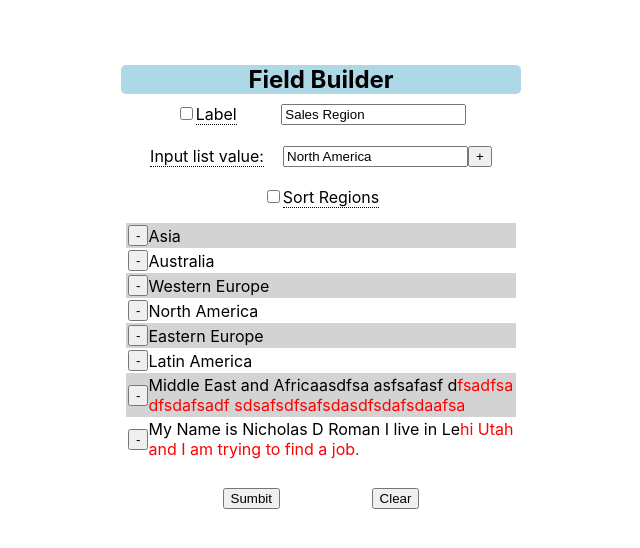
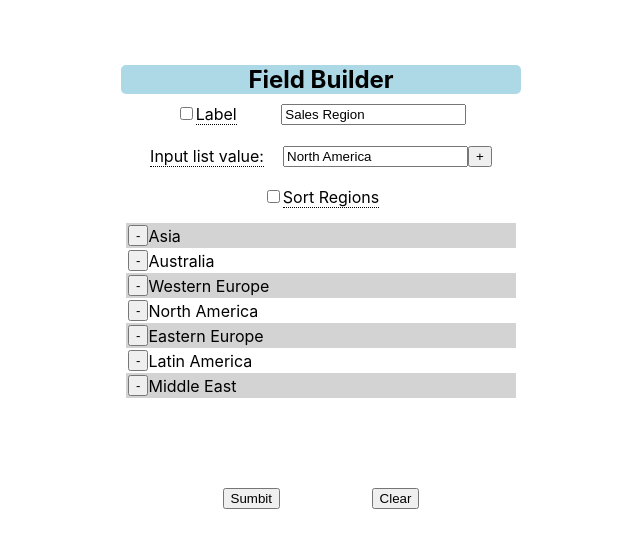
Before and after one commit to sonofdust/QuickBase, a React (Create React App) app: page / in a window 1280 px wide. Shown: the top 548 px of the page, without its empty margins (344-984 px from the left). Built offline with nearby package versions, Linux system fonts and the light colour scheme.

Commit message:
Added pointer to remove buttons

```diff
--- a/src/App.js
+++ b/src/App.js
@@ -15,8 +15,7 @@ const FieldService = {
         "North America",
         "Eastern Europe",
         "Latin America",
-        "Middle East and Africaasdfsa asfsafasf dfsadfsadfsdafsadf sdsafsdfsafsdasdfsdafsdaafsa",
-        "My Name is Nicholas D Roman I live in Lehi Utah and I am trying to find a job."
+        "Middle East",
       ],
       displayAlpha: false,
       default: "North America"
--- a/src/components/selectionlist/selectionlist.css
+++ b/src/components/selectionlist/selectionlist.css
@@ -1,3 +1,6 @@
+.btn {
+  cursor: pointer;
+}
 option.break {
   word-break: break-all;
   white-space: normal;
@@ -21,7 +24,6 @@ option.break {
   justify-content: flex-start;
   margin: auto;
   word-break: break-all;
-  cursor: pointer;
   padding: 2px;
 }
 
--- a/src/components/selectionlist/selectionlist.js
+++ b/src/components/selectionlist/selectionlist.js
@@ -8,7 +8,7 @@ export class Selectionlist extends React.Component {
       <div className="list-wrapper">
         {this.props.choices.map(choice => (
           <div key={choice} className="row option">
-            <button onClick={this.props.deleteItem.bind(this, choice)}>
+            <button className="btn" onClick={this.props.deleteItem.bind(this, choice)}>
               -
             </button>
             <Texterror text={choice} errorindex={40} />
```
